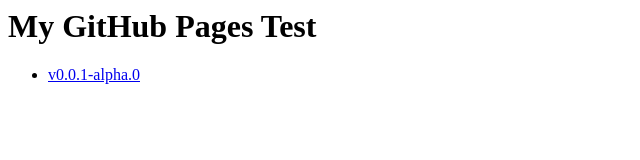
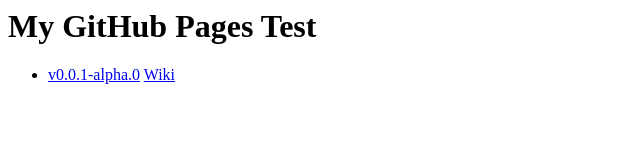
Before and after one commit to sunfish-shogi/my-github-pages-test, a plain HTML site: page docs/index.html in a window 1280 px wide. Shown: the full height of the page, 0-640 px from the left. Drawn offline with Linux system fonts and the light colour scheme.

Commit message:
add wiki link

```diff
--- a/docs/index.html
+++ b/docs/index.html
@@ -8,6 +8,7 @@
       <ul>
         <li>
           <a href="https://github.com/sunfish-shogi/my-github-pages-test/releases/tag/v0.0.1-alpha.0">v0.0.1-alpha.0</a>
+          <a href="https://github.com/sunfish-shogi/my-github-pages-test/wiki">Wiki</a>
         </li>
       </ul>
     </p>
```
